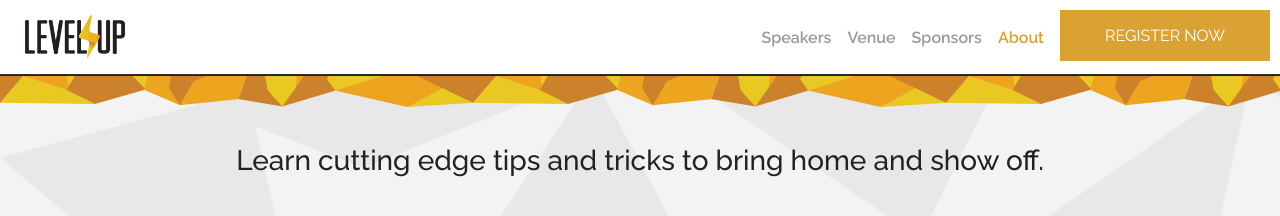
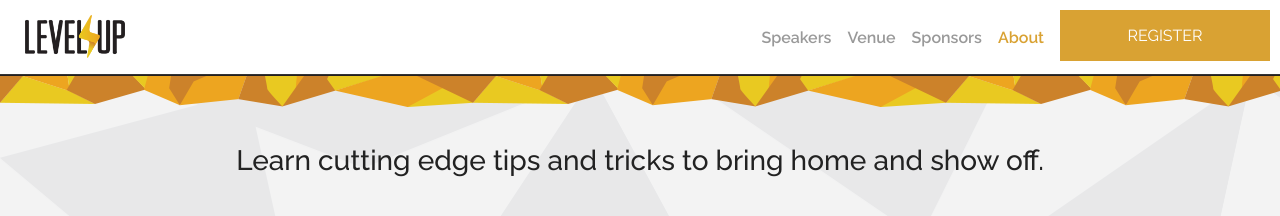
Before and after one commit to madglory/level-up, a Jekyll site: the page built from index.html, in a window 1280 px wide and 900 px high. Shown: the top 216 px of the window. Built offline with Jekyll 4.4.1, drawn with Linux system fonts in a browser that asks for light colours.

Commit message:
Renamed button

```diff
--- a/_includes/navigation.html
+++ b/_includes/navigation.html
@@ -22,6 +22,6 @@
     </dl>
   </div>
   <div class="small-2 columns" id="navigation-register">
-    <a href="https://nvite.com/levelupcon/b87/tickets" class="button large register">Register Now</a>
+    <a href="https://nvite.com/levelupcon/b87/tickets" class="button large register">Register</a>
   </div>
 </div>
```
